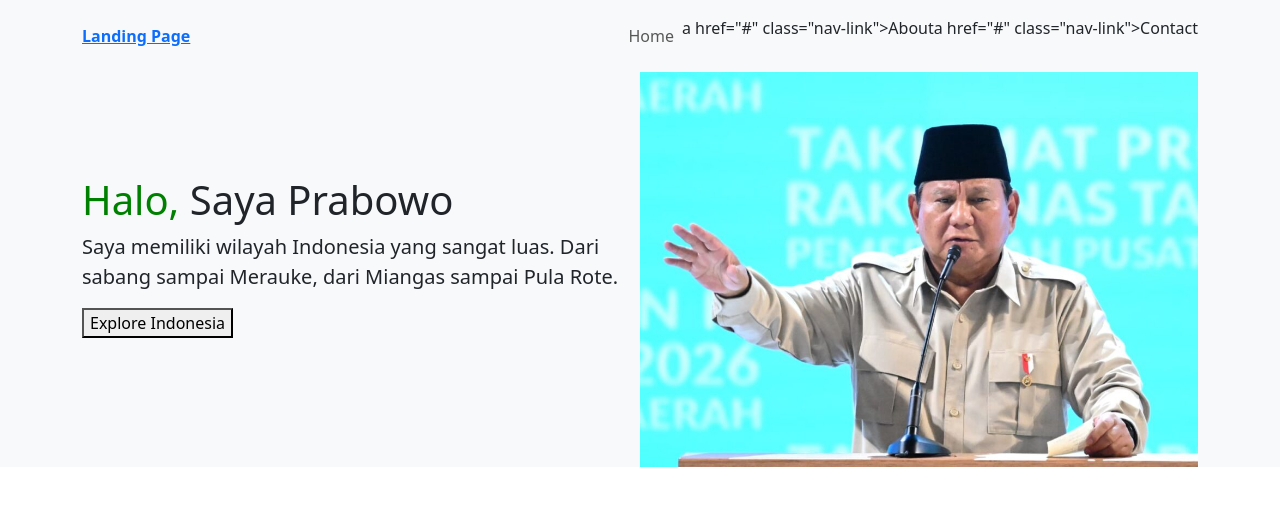
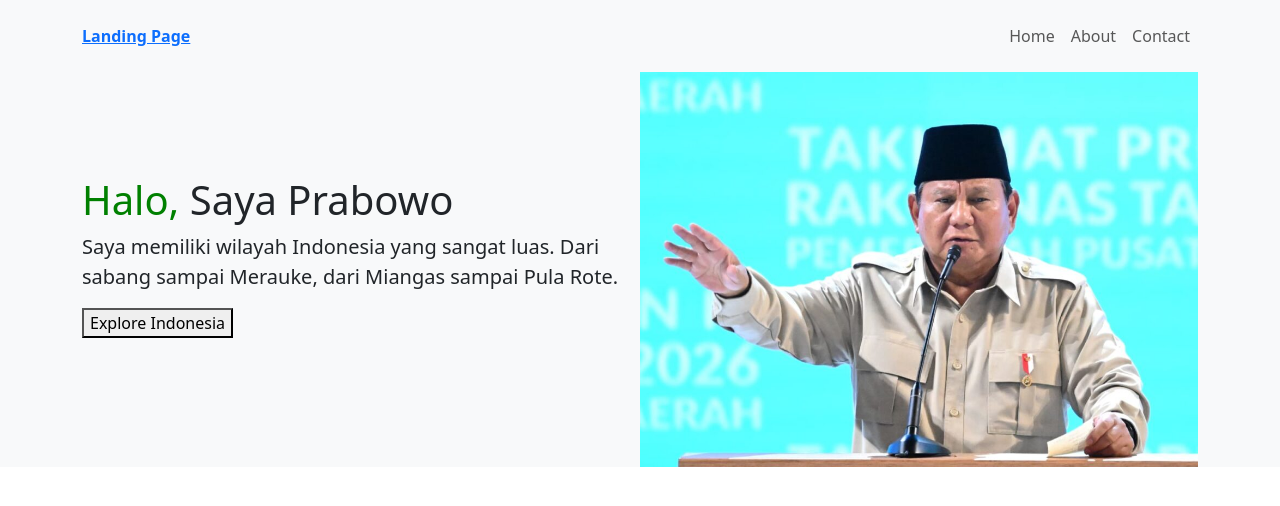
Before and after one commit to sawliys/portofolio-aisyahauliyakamilah, a plain HTML site: page index.html in a window 1280 px wide. Drawn offline with nearby package versions, Linux system fonts and the light colour scheme.

Commit message:
Update index.html

```diff
--- a/index.html
+++ b/index.html
@@ -22,10 +22,10 @@
               <a href="#" class="nav-link">Home</a>
             </li>
             <li class="nav-item">
-              a href="#" class="nav-link">About</a>
+              <a href="#" class="nav-link">About</a>
             </li>
             <li class="nav-item">
-              a href="#" class="nav-link">Contact</a>
+              <a href="#" class="nav-link">Contact</a>
             </li>
           </ul>
         </div>
```
